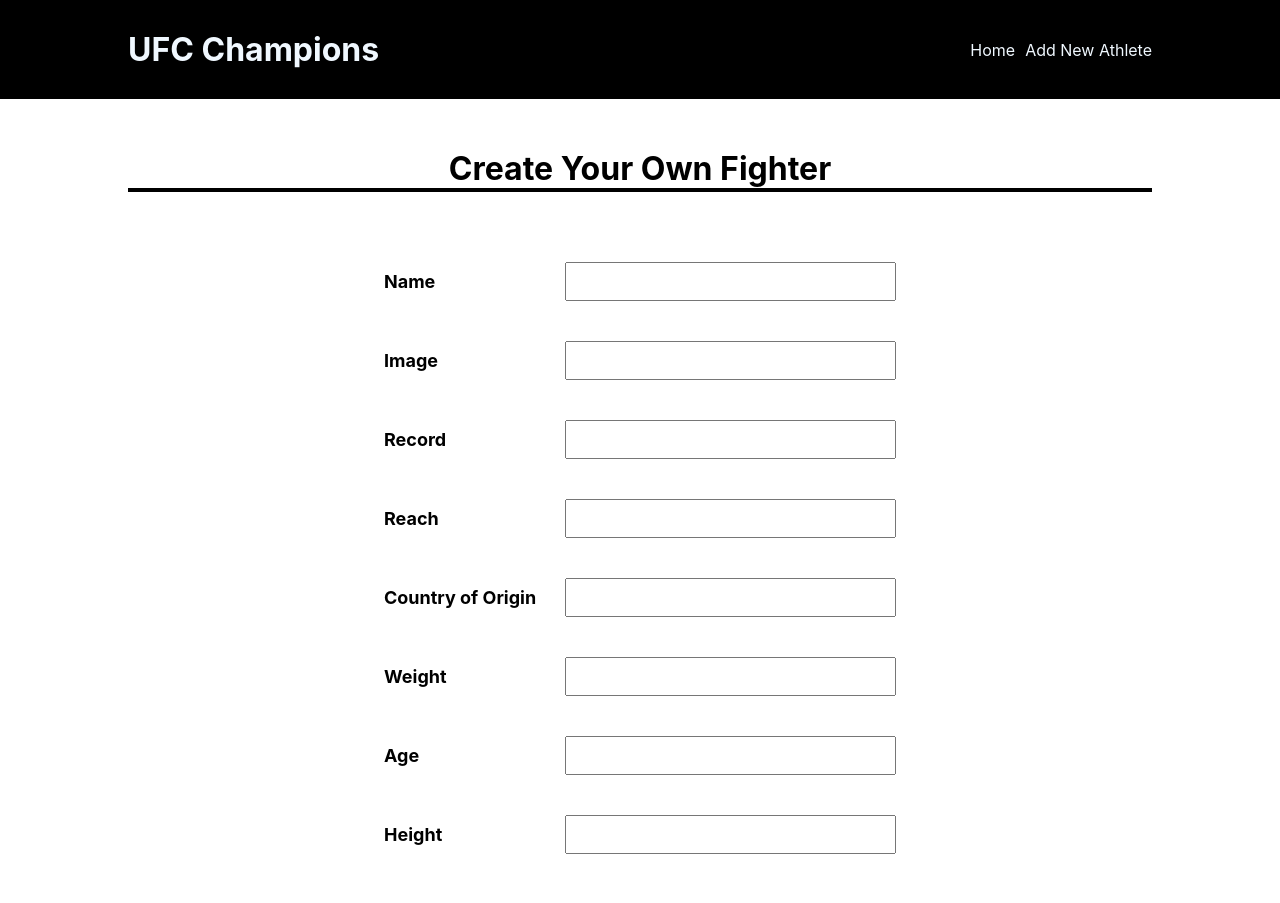
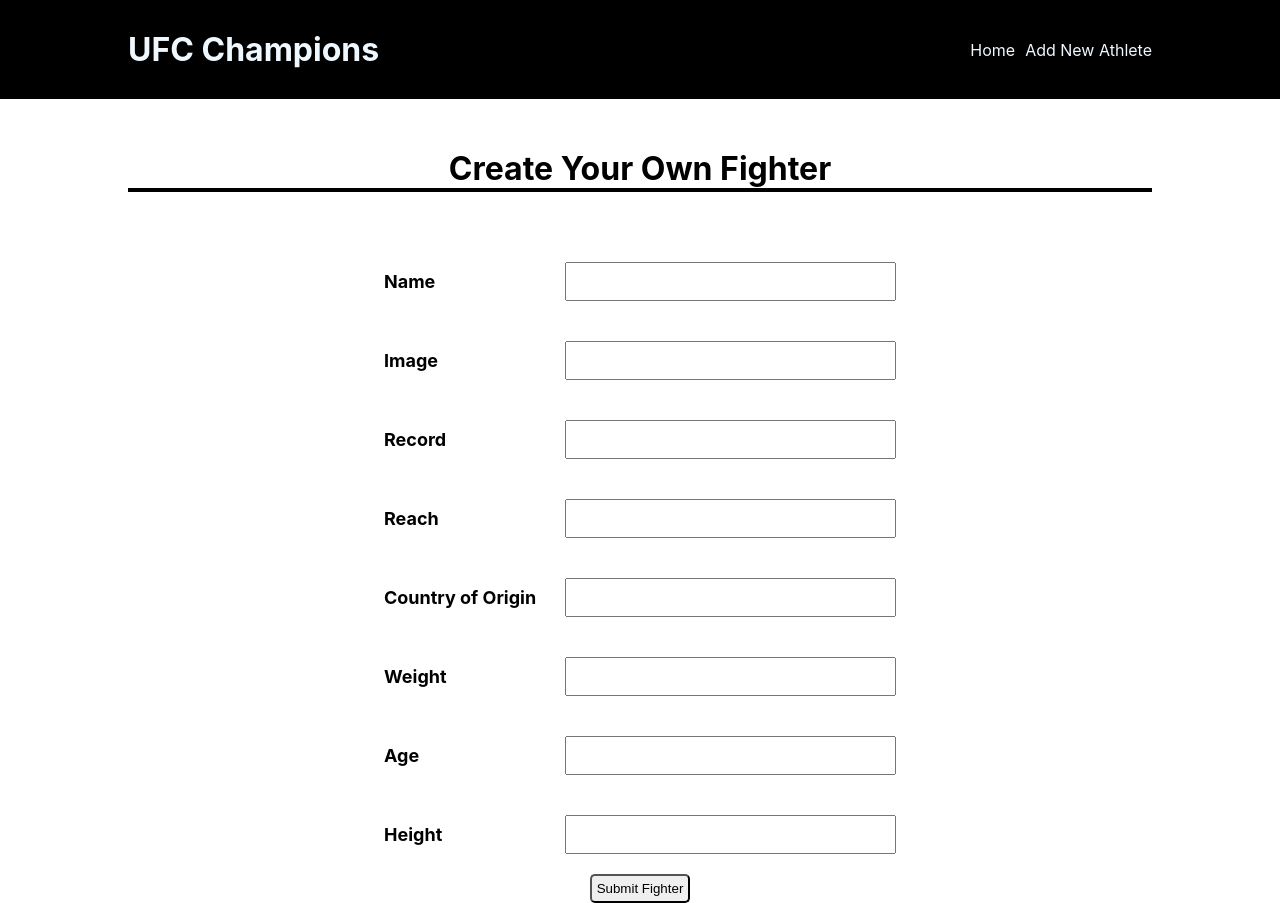
Before and after one commit to sarroyo551/ReactProjectFrontEnd, a React (Create React App) app: page /new in a window 1280 px wide. Before the commit the page ends 874 px from the top, so only its background shows below. Built offline with nearby package versions, Linux system fonts and the light colour scheme.

Commit message:
adds submit button for new athlete page

```diff
--- a/src/App.css
+++ b/src/App.css
@@ -120,6 +120,15 @@
     font-size: 18px;
 }
 
+.submit-button {
+    border-radius: 5px;
+    padding: 5px;
+    cursor: pointer;
+}
+
+.submit-button:hover {
+    background-color: rgb(214, 214, 212);
+}
 
 @media only screen and (min-width: 700px) {
     .content {
--- a/src/screens/NewAthlete.js
+++ b/src/screens/NewAthlete.js
@@ -37,7 +37,7 @@
           <label>Height </label>
           <input />
         </div>
-
+        <button type='submit' className='submit-button'>Submit Fighter</button>
       </form>
     </div>
   )
```
